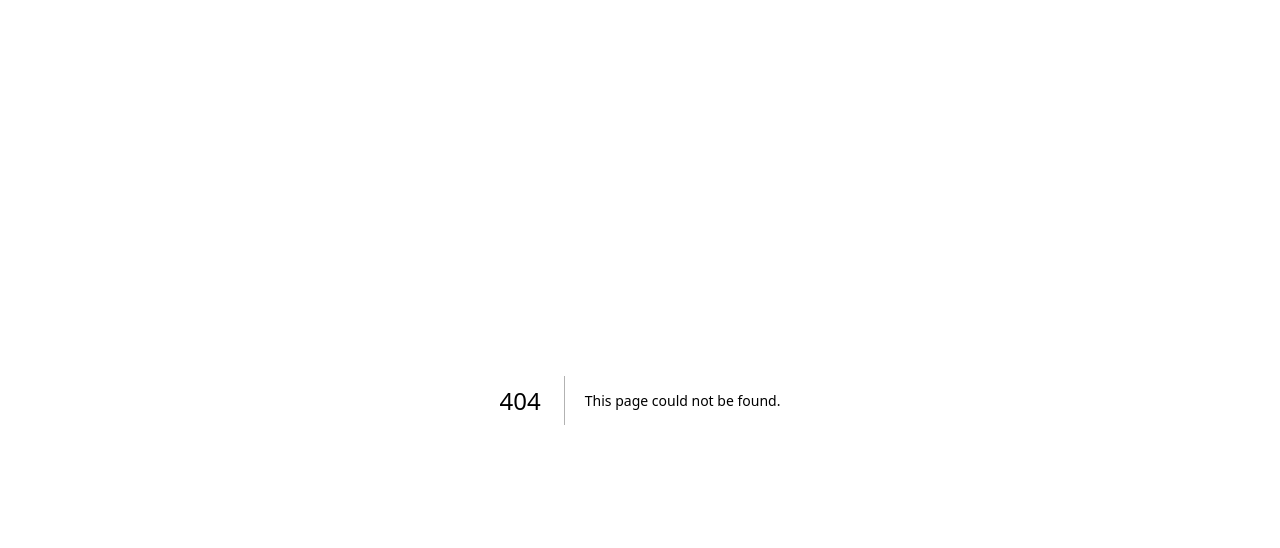
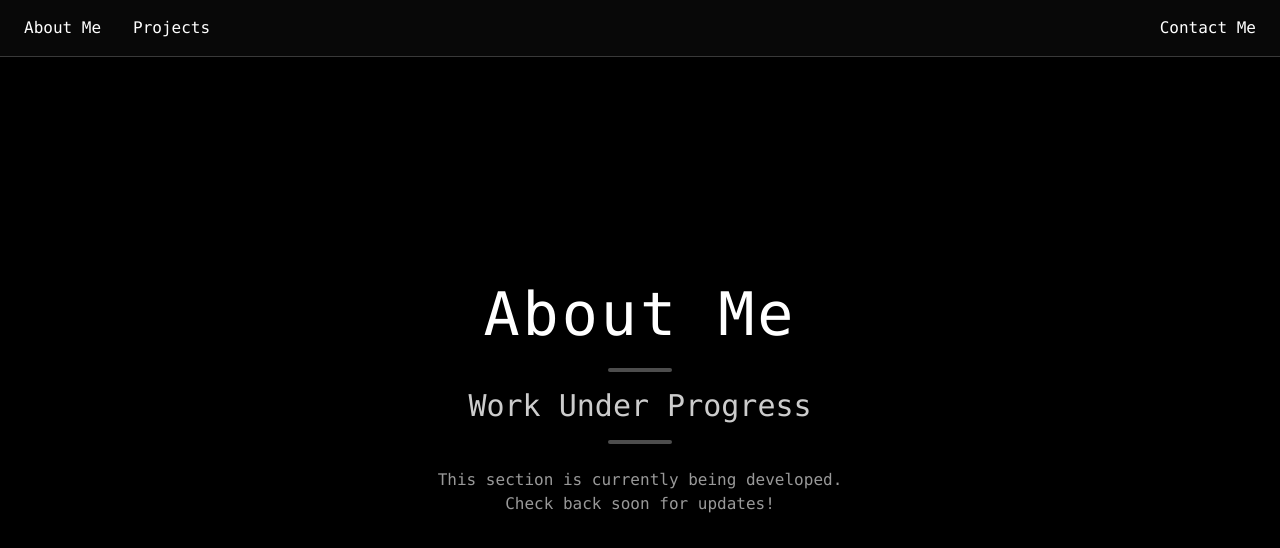
Before and after one commit to adarshnaik1/portfolio, a Next.js app: page /about in a window 1280 px wide. Before the commit this address had no page. Shown: the top 548 px of the page. Built offline with nearby package versions, Linux system fonts and the light colour scheme.

Commit message:
about page added

```diff
--- /dev/null
+++ b/src/app/about/page.js
@@ -0,0 +1,31 @@
+import Navbar from "@/components/ui/Navbar";
+
+export default function About() {
+    return (
+        <>
+            <Navbar />
+            <div className="min-h-screen bg-black text-white flex flex-col items-center justify-center px-4">
+                {/* Background Effect */}
+                <div className="absolute inset-0 -z-10">
+                    <div className="absolute top-1/4 left-1/4 w-[250px] sm:w-[350px] md:w-[450px] lg:w-[500px] h-[250px] sm:h-[350px] md:h-[450px] lg:h-[500px] bg-gradient-to-r from-purple-500 to-blue-500 rounded-full blur-3xl opacity-30"></div>
+                    <div className="absolute bottom-1/4 right-1/4 w-[200px] sm:w-[300px] md:w-[350px] lg:w-[400px] h-[200px] sm:h-[300px] md:h-[350px] lg:h-[400px] bg-gradient-to-r from-pink-500 to-yellow-500 rounded-full blur-3xl opacity-20"></div>
+                </div>
+
+                {/* Content */}
+                <div className="text-center space-y-6">
+                    <h1 className="text-4xl sm:text-5xl md:text-6xl font-consolas tracking-wider">About Me</h1>
+                    <div className="flex flex-col items-center space-y-4">
+                        <div className="w-16 h-1 bg-white/30 rounded-full"></div>
+                        <p className="text-xl sm:text-2xl md:text-3xl font-consolas text-white/80">
+                            Work Under Progress
+                        </p>
+                        <div className="w-16 h-1 bg-white/30 rounded-full"></div>
+                    </div>
+                    <p className="text-sm sm:text-base text-white/60 font-consolas max-w-md">
+                        This section is currently being developed. Check back soon for updates!
+                    </p>
+                </div>
+            </div>
+        </>
+    );
+}
--- a/src/app/page.js
+++ b/src/app/page.js
@@ -76,7 +76,7 @@ export default function Home() {
     {/* Skills Section */}
 
     <section id="skills-section" className="flex flex-col items-center space-y-4 sm:space-y-6 py-8 sm:py-12 md:py-16 w-full overflow-hidden px-4 sm:px-6 lg:px-8">
-          <h2 className="text-2xl sm:text-3xl md:text-4xl font-consolas tracking-wider">Skills</h2>
+          <h2 className="text-2xl sm:text-3xl md:text-4xl font-consolas tracking-wider mb-6 py-4">Skills</h2>
           <div className="w-full overflow-hidden">
             <BrandLogos />
           </div>
--- a/src/components/ui/Navbar.jsx
+++ b/src/components/ui/Navbar.jsx
@@ -7,13 +7,13 @@ export default function Navbar(){
                     {/* Left Section - About Me & Projects */}
                     <div className="flex items-center space-x-8">
                         <Link
-                            href="#about"
+                            href="/about"
                             className="text-white font-consolas hover:text-white/80 transition-colors duration-300 text-sm lg:text-base"
                         >
                             About Me
                         </Link>
                         <Link
-                            href="#projects"
+                            href="/projects"
                             className="text-white font-consolas hover:text-white/80 transition-colors duration-300 text-sm lg:text-base"
                         >
                             Projects
```
